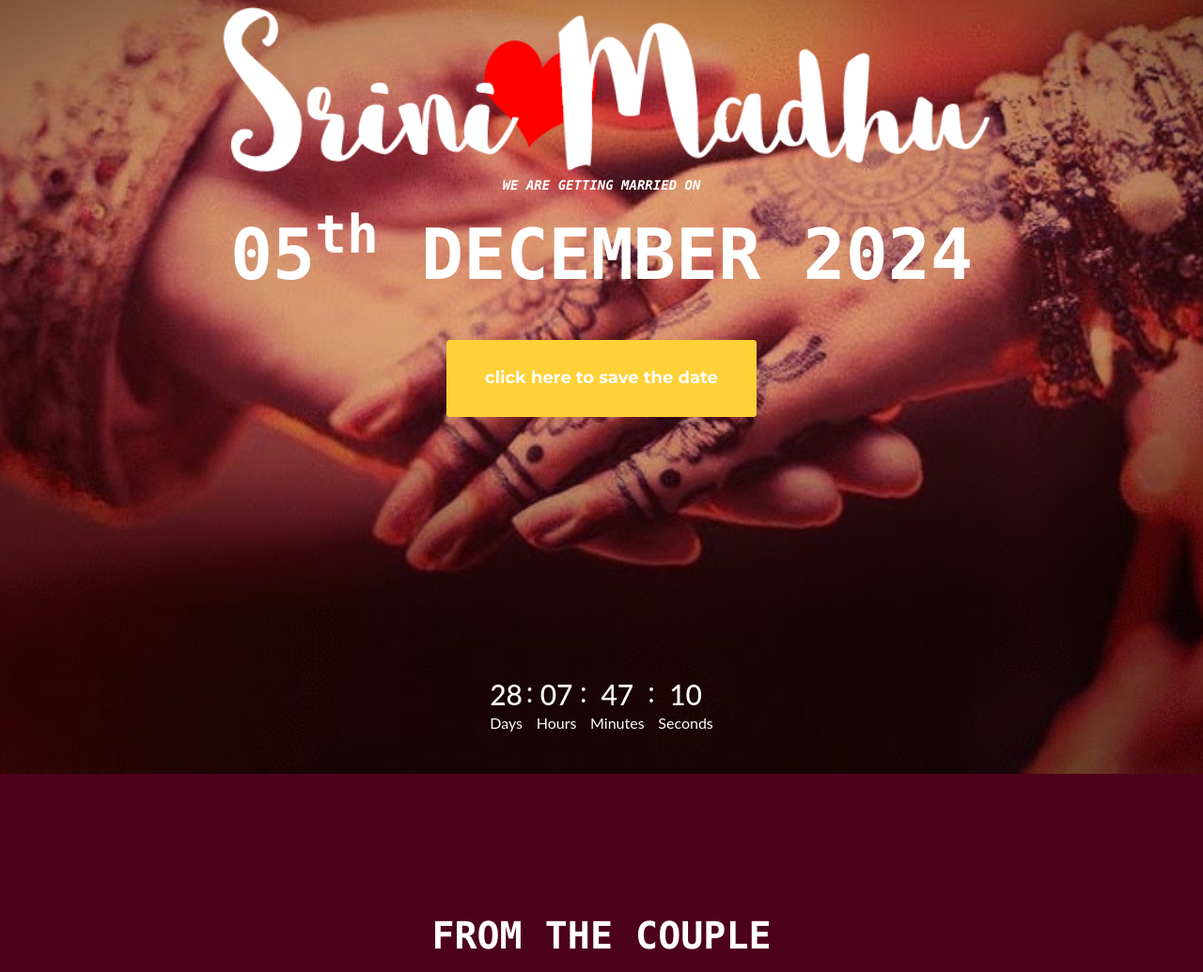
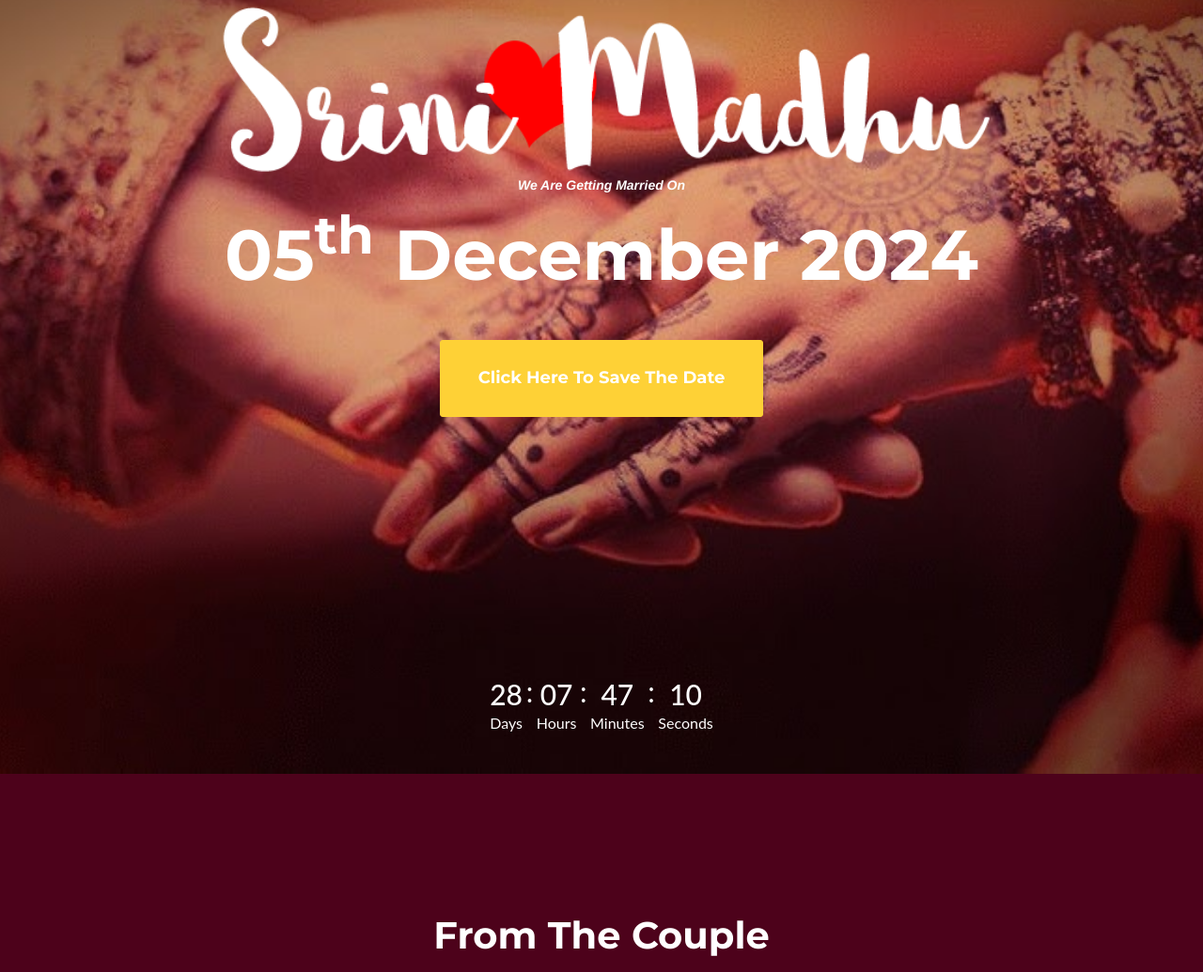
Before and after one commit to Srinivasan1595/SriniMadhu_WeddingInvitation, a plain HTML site: page index.html in a window 1280 px wide. Shown: the part 297-1332 px from the top of the page at 94% size. Drawn offline with nearby package versions, Linux system fonts and the light colour scheme; a web font is replaced by a local one.

Commit message:
Update index.html

```diff
--- a/index.html
+++ b/index.html
@@ -100,10 +100,10 @@
                 </div>
             </div>
         </div>
-                <div class="intro-lead-in"><p style="font-family:Lucida Console">We are getting married on</p></div>
-                <div class="intro-heading animated zoomInDown" style="font-family:Lucida Console"<h2>05<sup style="text-transform: lowercase;">th</sup> December 2024</h2></div>
-				<a href="https://calendar.app.google/Qv6x2abppwFiERDM9" "#about" class="page-scroll btn btn-xl"><h4 style="text-transform: lowercase;">click here to Save the date</h4></a>
-            </div>
+                                <div class="intro-lead-in"><p style="text-transform: capitalize;" "font-family:Verdana;">We are getting married on</p></div>
+                <div class="intro-heading animated zoomInDown" <h2 style="text-transform: capitalize;" "font-family:Verdana;">05<sup style="text-transform: lowercase;">th</sup> December 2024</h2></div>
+				<a href="https://calendar.app.google/Qv6x2abppwFiERDM9" "#about" class="page-scroll btn btn-xl"><h4 style="text-transform: capitalize;">click here to Save the date</h4></a>
+			</div>
         </div>
 		<!-- Start Countdown -->
           <div>
@@ -148,7 +148,7 @@
         <div class="container">
             <div class="row">
                 <div class="col-lg-12 text-center">
-                    <h2 class="section-heading" style="font-family:Lucida Console">From the Couple</h2>
+                    <h2 class="section-heading" style="text-transform: capitalize;" "font-family:Cursive;">From the Couple</h2>
                     <h3 class="section-subheading text-muted"><I>"Two hearts, two souls, one love for all time... <br><br>
 
 Two hearts destined to be one, celebrated on this earthly journey.<br><br>
```
